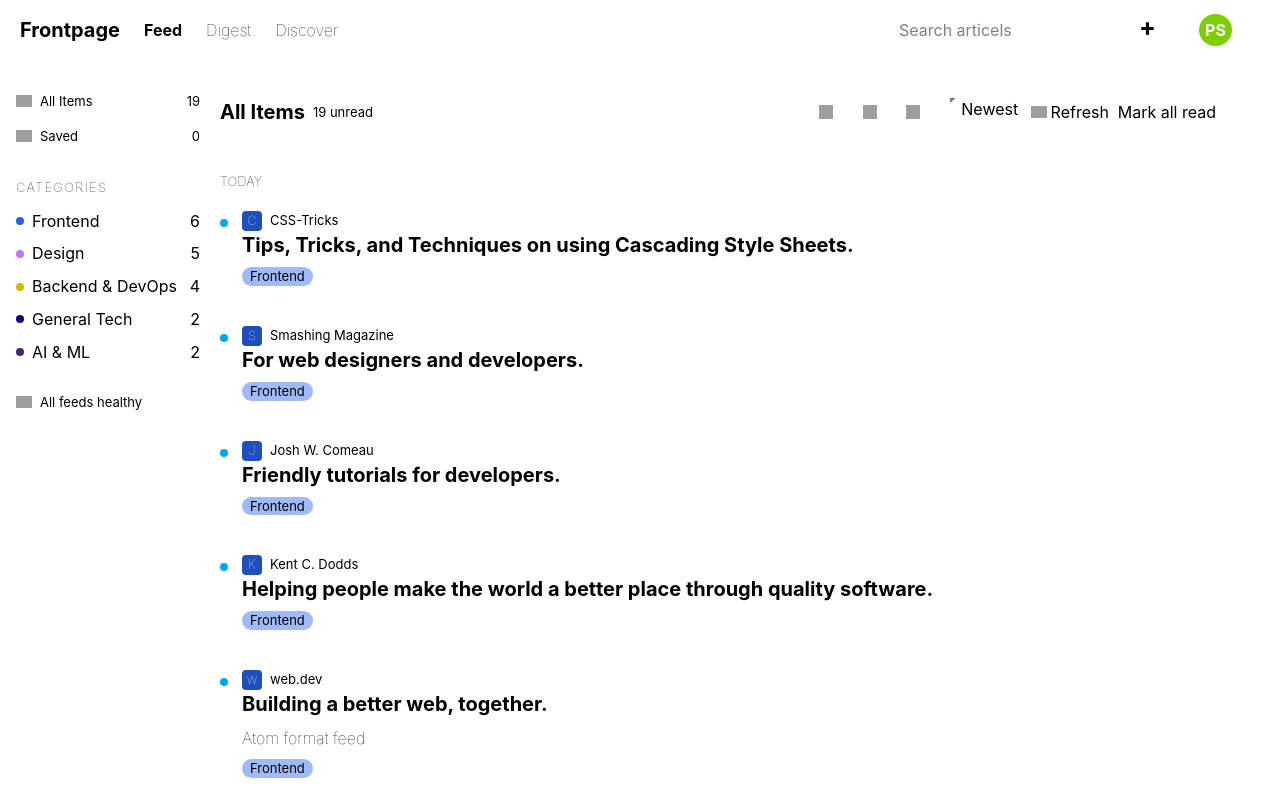
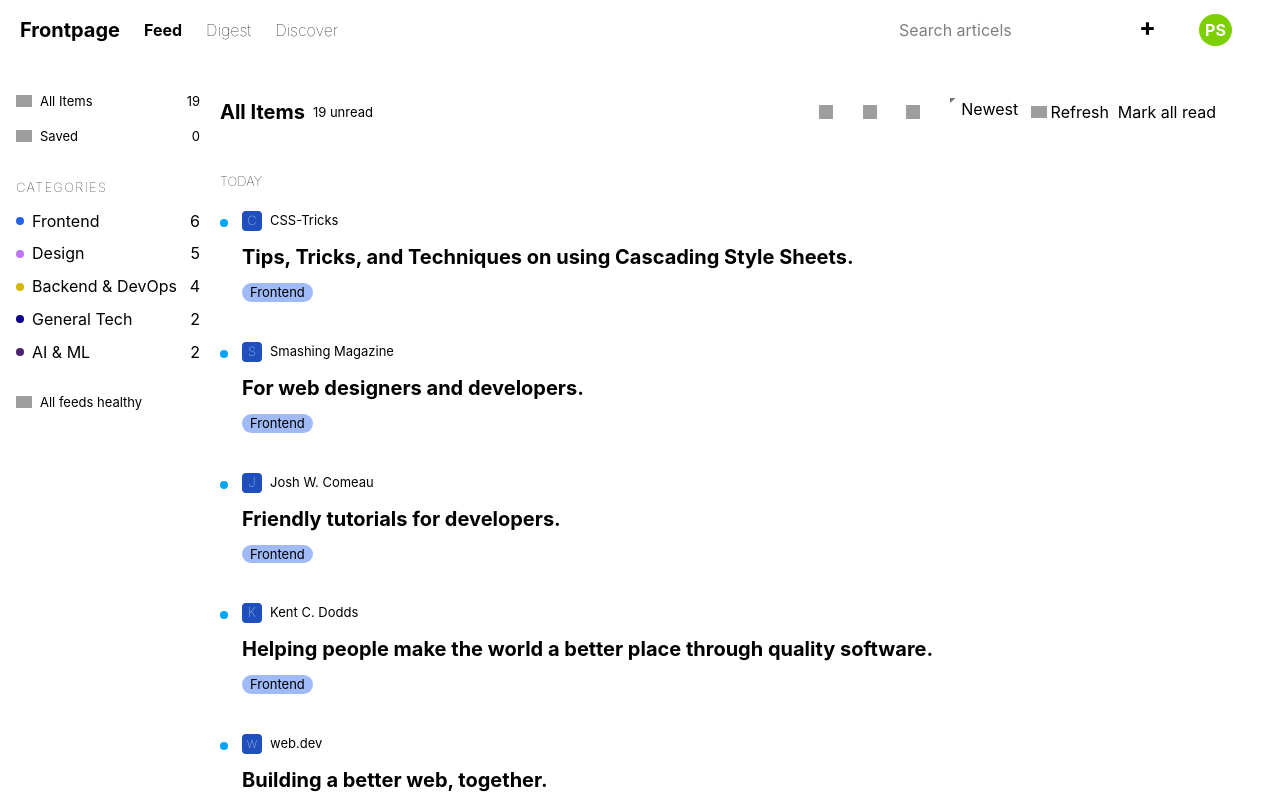
Before and after one commit to PrivDDOS/Angular-feed-reader, an Angular app: page / in a window 1280 px wide. Shown: the top 800 px of the page. Built offline with nearby package versions, Linux system fonts and the light colour scheme; grey boxes are pictures that could not be loaded.

Commit message:
Added position sticky for navbar and side bar

```diff
--- a/src/app/app.html
+++ b/src/app/app.html
@@ -9,7 +9,7 @@
 
 <main class="w-full min-h-screen grid grid-cols-8 grid-rows-[60px_auto] gap-8">
   <!-- Nav Bar -->
-  <nav class="w-full h-[60px] col-span-8">
+  <nav class="w-full h-[60px] bg-white col-span-8 sticky top-0 z-9999">
     <div class="w-full h-full flex flex-row">
       <div class="ms-5 flex items-center">
         <p class="h3 text-lg font-bold">Frontpage</p>
@@ -47,7 +47,7 @@
             type="text"
             placeholder="Search articels"
           />
-          <button class="text-xl font-bold ps-4">+</button>
+          <button class="text-xl font-bold cursor-pointer ps-4">+</button>
         </div>
         <div class="px-4">
           <div class="w-[33px] text-center rounded-4xl bg-lime-500 uppercase font-bold p-1">
@@ -59,7 +59,7 @@
   </nav>
 
   <!-- Side Bar -->
-  <div class="w-50 h-full row-start-2 ps-4">
+  <div class="w-50 h-fit row-start-2 bg-white sticky top-23 ps-4">
     <div class="flex flex-col">
       <div class="flex flex-row items-center">
         <img
@@ -216,7 +216,7 @@
                     {{ feed.title }}
                   </p>
                 </div>
-                <p class="text-lg font-bold pb-2">
+                <p class="text-lg font-bold py-3">
                   {{ feed.description }}
                 </p>
                 @if (feed.notes) {
```
